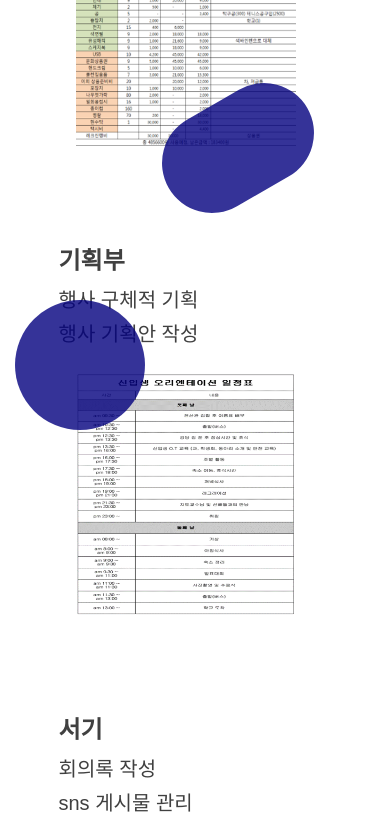
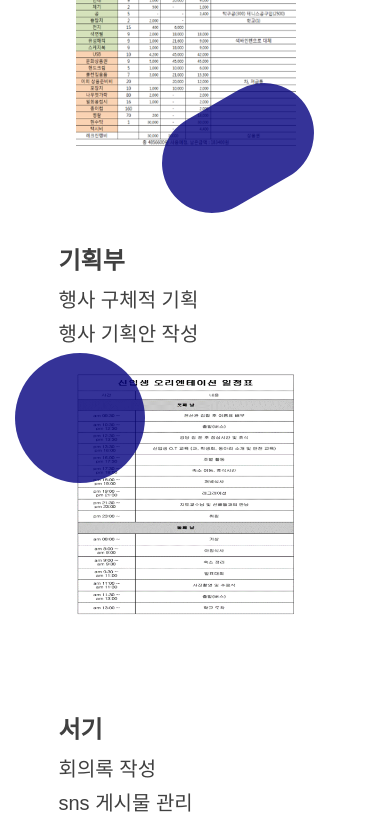
Before and after one commit to Jsubak/major-software-2021, a plain HTML site: page index.html in a window 390 px wide. Shown: the part 1216-2055 px from the top of the page. Drawn offline with nearby package versions, Linux system fonts and the light colour scheme; a web font is replaced by a local one.

Commit message:
change CSS

```diff
--- a/CSS/media.css
+++ b/CSS/media.css
@@ -156,7 +156,7 @@
     border-radius: 50%;
     width: 130px;
     height: 130px;
-    top: -30%;
+    top: -8%;
     left: -20%;
     opacity: 0.8;
   }
```
